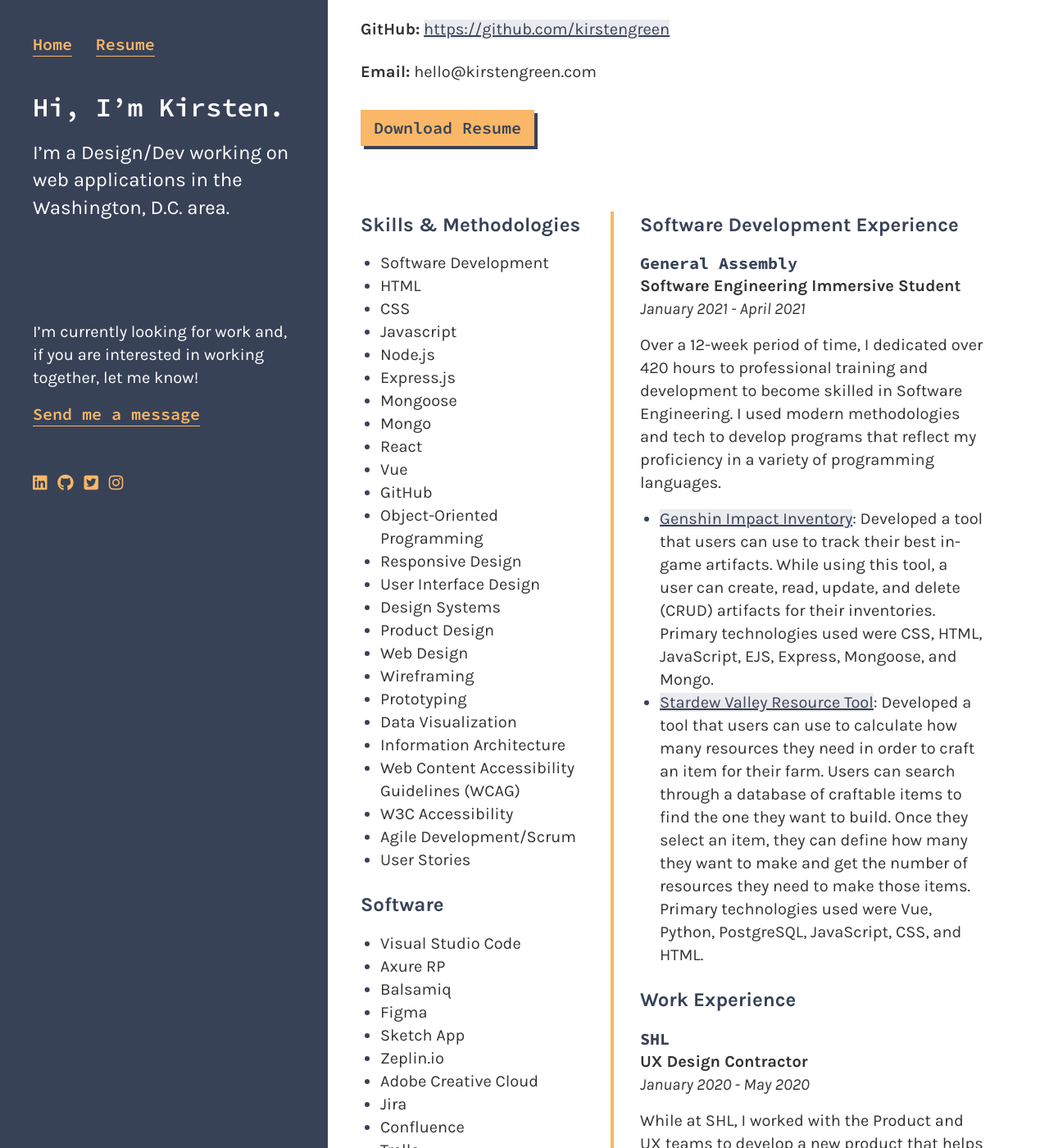
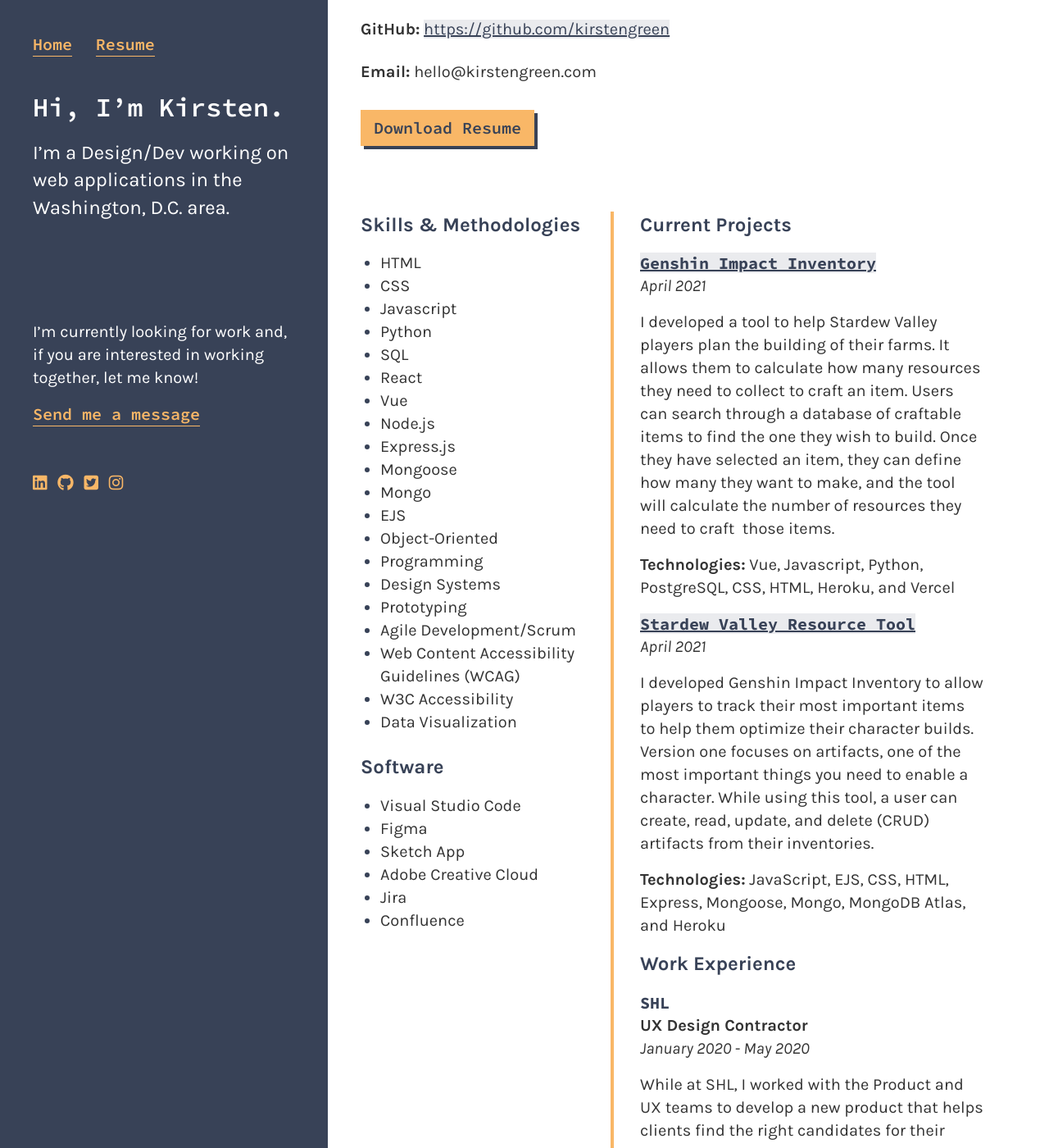
Before and after one commit to marcusrelacion/kirstengreen.com, a Jekyll site: the page built from resume.markdown, in a window 1280 px wide and 1400 px high, scrolled down 495 px. Shown: the whole window at 82% size. Built offline with Jekyll 4.4.1, drawn with Linux system fonts in a browser that asks for light colours; nearby versions of some CDN libraries; some of the changed text lies outside the part shown.

Commit message:
Updated Resume

```diff
--- a/resume.markdown
+++ b/resume.markdown
@@ -17,67 +17,55 @@
 resume-button-label: Download Resume
 sections:
 - column: left
-  text: "## Skills & Methodologies \n\n- Software Development\n- HTML\n- CSS\n- Javascript\n-
-    Node.js\n- Express.js\n- Mongoose\n- Mongo\n- React\n- Vue\n- GitHub\n- Object-Oriented
-    Programming\n- Responsive Design\n- User Interface Design\n- Design Systems\n-
-    Product Design\n- Web Design\n- Wireframing\n- Prototyping\n- Data Visualization\n-
-    Information Architecture\n- Web Content Accessibility Guidelines (WCAG)\n- W3C
-    Accessibility\n- Agile Development/Scrum\n- User Stories\n\n\n## Software\n\n-
-    Visual Studio Code\n- Axure RP\n- Balsamiq\n- Figma\n- Sketch App\n- Zeplin.io\n-
-    Adobe Creative Cloud\n- Jira\n- Confluence\n- Trello\n- Microsoft Suite\n- macOS"
+  text: "## Skills & Methodologies \n\n- HTML\n- CSS\n- Javascript\n- Python\n- SQL\n-
+    React\n- Vue\n- Node.js\n- Express.js\n- Mongoose\n- Mongo\n- EJS\n- Object-Oriented\n-
+    Programming\n- Design Systems\n- Prototyping\n- Agile Development/Scrum\n- Web
+    Content Accessibility \nGuidelines (WCAG)\n- W3C Accessibility\n- Data Visualization\n\n\n##
+    Software\n\n- Visual Studio Code\n- Figma\n- Sketch App\n- Adobe Creative Cloud\n-
+    Jira\n- Confluence"
 - column: right
-  text: "## Software Development Experience\n\n### General Assembly\n**Software Engineering
-    Immersive Student**\n<br/>*January 2021 - April 2021*\n\nOver a 12-week period
-    of time, I dedicated over 420 hours to professional training and development to
-    become skilled in Software Engineering. I used modern methodologies and tech to
-    develop programs that reflect my proficiency in a variety of programming languages.
-    \n\n- [Genshin Impact Inventory](https://github.com/kirstengreen/genshin-impact-inventory):
-    Developed a tool that users can use to track their best in-game artifacts. While
-    using this tool, a user can create, read, update, and delete (CRUD) artifacts
-    for their inventories. Primary technologies used were CSS, HTML, JavaScript, EJS,
-    Express, Mongoose, and Mongo.\n- [Stardew Valley Resource Tool](https://github.com/kirstengreen/sdv-resource-calculator):
-    Developed a tool that users can use to calculate how many resources they need
-    in order to craft an item for their farm. Users can search through a database
-    of craftable items to find the one they want to build. Once they select an item,
-    they can define how many they want to make and get the number of resources they
-    need to make those items. Primary technologies used were Vue, Python, PostgreSQL,
-    JavaScript, CSS, and HTML. \n\n\n\n## Work Experience\n\n### SHL\n**UX Design
-    Contractor**\n<br/>*January 2020 - May 2020*\n\nWhile at SHL, I worked with the
-    Product and UX teams to develop a new product that helps clients find the right
-    candidates for their team.\n\n- Worked with Product to define product needs and
-    user requirements\n- Developed ideas and solutions that consider both our clients
-    and their candidates as end-users\n- Used Figma to develop site maps, user flows,
-    wireframes, UI, and prototypes\n- Used Figma to create a componentized design
-    system to enable the design team to quickly create mockups for ideation and development
-    \n- Used Figma to create a dev guide to help developers build the components design
-    created\n\n \n\n\n### Gartner\n**UI/UX Designer**\n<br/>*July 2016 - August 2018*\n\nDuring
-    my time at Gartner, I worked on TalentNeuron, a leading talent analytics web application
-    used by recruiters, talent analysts, and other HR professionals. As a UI/UX Designer
-    on the team, I was an active part in all aspects of the Design Thinking process.\n\n-
-    Developed a research process that allowed the UX and Product teams to run regular
-    interview and testing cycles with users\n- Developed a process between UX and
-    Development that increased collaboration and equal compromise for difficult product
-    solutions\n- Used research data to drive strategy based on the evolving needs
-    of our users\n- Defined a design system by creating a style guide and reusable
-    components in Sketch\n- Created UI in Sketch, including design patterns and data
-    visualizations\n- Actively worked one-on-one with developers to meet acceptance
-    criteria defined by Product\n- Used Zeplin.io as a design reference and communication
-    tool between the development and design teams\n- Participated in daily stand-up
-    and scrum meetings\n- Worked in an Agile environment to ensure quick delivery
-    and responsiveness to our users' needs\n\n\n\n\n### CEB, now Gartner\n**Web Design
-    Contractor**\n<br/>*April 2016 - June 2016*\n\nAs a part of CEB’s Web Design Studio,
-    I provided internal clients with web-based assets and designs to help support
-    their business’ particular needs.\n\n- Created custom sites using HTML & CSS while
-    managing CMS constraints\n- Maintained conference microsites by updating the design,
-    content, and code\n- Updated the public website using Adobe Experience Manager\n-
-    Used the Web Content Accessibility Guidelines (WCAG) to perform a design audit
-    of CEB’s public and member sites\n- Created on-brand visual design solutions that
-    were AA compliant or better according to WCAG\n\n\n### Blue Water\n**Graphic Designer;
-    previously Graphic Design Intern**\n<br/>*July 2014 – February 2015*\n\nWhile
-    I was at Blue Water, I worked on the agency’s rebranding project, which included
-    digital and print collateral products. I also designed several websites and provided
-    UX and QA support for our team.\n\n- Identified usability and UI bugs for several
-    websites that were in development\n- Created wireframes in Balsamiq\n- Created
-    web designs in Photoshop\n- Developed prototypes in InVision"
+  text: "## Current Projects\n\n### [Genshin Impact Inventory](https://github.com/kirstengreen/genshin-impact-inventory)\n*April
+    2021*\n\nI developed a tool to help Stardew Valley players plan the building of
+    their farms. It allows them to calculate how many resources they need to collect
+    to craft an item. Users can search through a database of craftable items to find
+    the one they wish to build. Once they have selected an item, they can define how
+    many they want to make, and the tool will calculate the number of resources they
+    need to craft \Lthose items.\n\n**Technologies:** Vue, Javascript, Python, PostgreSQL,
+    CSS, HTML, Heroku, and Vercel\n\n\n### [Stardew Valley Resource Tool](https://github.com/kirstengreen/sdv-resource-calculator)\n*April
+    2021*\n\nI developed Genshin Impact Inventory to allow players to track their
+    most important items to help them optimize their character builds. Version one
+    focuses on artifacts, one of the most important things you need to enable a character.
+    While using this tool, a user can create, read, update, and delete (CRUD) artifacts
+    from their inventories.\n \n**Technologies:** JavaScript, EJS, CSS, HTML, Express,
+    Mongoose, Mongo, MongoDB Atlas, and Heroku\n\n\n## Work Experience\n\n### SHL\n**UX
+    Design Contractor**\n<br/>*January 2020 - May 2020*\n\nWhile at SHL, I worked
+    with the Product and UX teams to develop a new product that helps clients find
+    the right candidates for their team.\n\n- Used Figma to develop site maps, user
+    flows, wireframes, UI, and prototypes\n- Created a componentized design system
+    to enable the design team to quickly create mockups for ideation and development
+    \n- Created a dev guide to help developers build the elements and components in
+    the newly established design system \n\n\n### Gartner\n**UI/UX Designer**\n<br/>*July
+    2016 - August 2018*\n\nDuring my time at Gartner, I worked on TalentNeuron, a
+    leading talent analytics web application used by recruiters, talent analysts,
+    and other HR professionals. As a UI/UX Designer on the team, I was an active part
+    in all aspects of the Design Thinking process.\n\n- Developed a process between
+    UX and Development that increased collaboration and equal compromise for difficult
+    product features\n- Defined a design system with a style guide and reusable components\nCreated
+    UI in Sketch, including design patterns and data visualizations\n- Actively worked
+    one-on-one with developers to meet the acceptance criteria defined by Product\n-
+    Worked in an Agile environment to ensure quick delivery and responsiveness for
+    user and business needs\n\n\n### CEB, now Gartner\n**Web Design Contractor**\n<br/>*April
+    2016 - June 2016*\n\nAs a part of CEB’s Web Design Studio, I provided internal
+    clients with web-based assets and designs to help support their business’ needs.\n\n-
+    Created custom sites using HTML & CSS while managing CMS constraints\n- Maintained
+    the design, content, and code of several conference microsites\n- Used the Web
+    Content Accessibility Guidelines (WCAG) to perform a design audit of CEB’s public
+    and member sites and created on-brand AA compliant or better design solutions\n\n\n###
+    Blue Water\n**Graphic Designer; previously Graphic Design Intern**\n<br/>*July
+    2014 – February 2015*\n\nWhile I was at Blue Water, I worked on the agency’s rebranding
+    project, which included digital and print collateral products. I also designed
+    several websites and provided UX and QA support.\n\n- Identified usability and
+    UI bugs for several websites that were in development\n- Created wireframes in
+    Balsamiq and web designs in Photoshop"
 layout: resume
 ---
```
